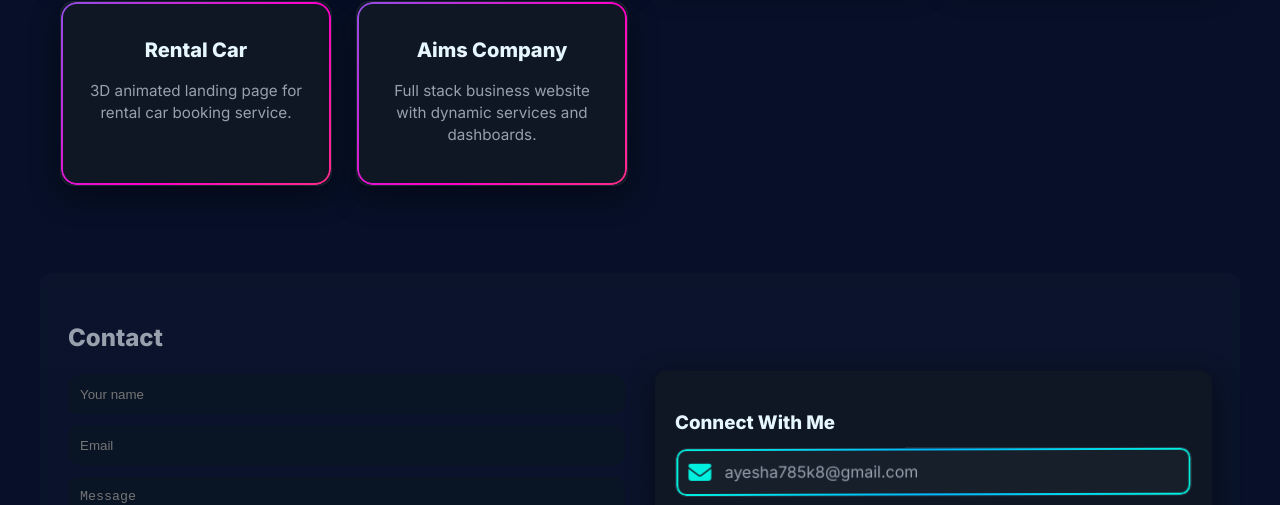
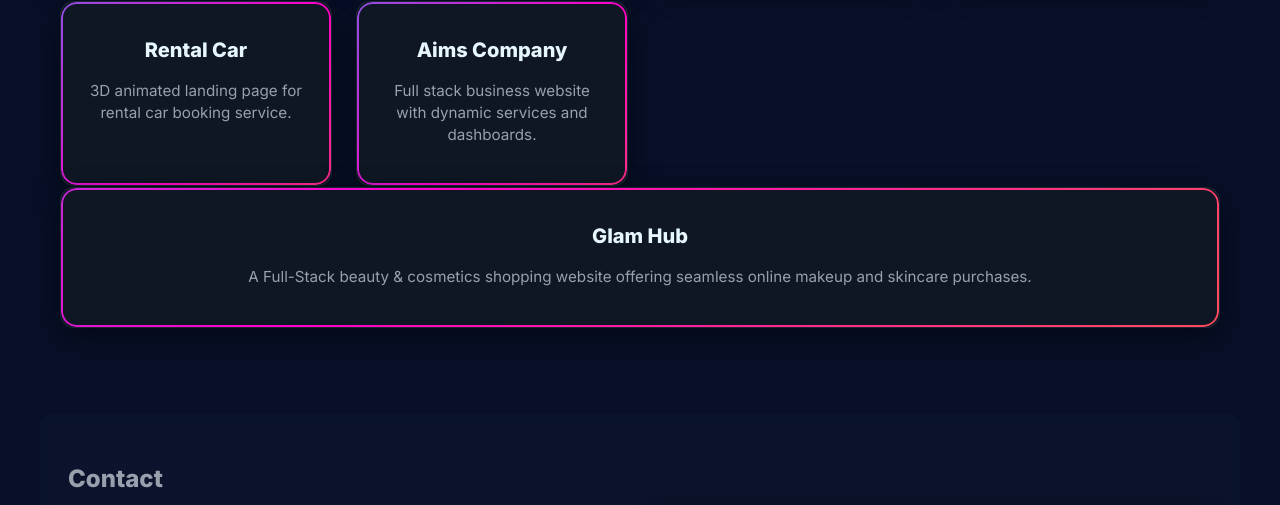
Before and after one commit to ayeshakhalid-dot/ayeshakhalid, a plain HTML site: page index.html in a window 1280 px wide. Shown: the part 2470-2975 px from the top of the page. Drawn offline with nearby package versions, Linux system fonts and the light colour scheme.

Commit message:
Update index.html

```diff
--- a/index.html
+++ b/index.html
@@ -200,6 +200,14 @@ s
       <p>Full stack business website with dynamic services and dashboards.</p>
     </div>
   </div>
+
+  <!-- Card 7 -->
+    <div class="project-card" data-video="https://drive.google.com/file/d/1w0Qo0DbBzwwq74D84ybUYJQN58xwcIUP/preview">
+      <h3>Glam Hub</h3>
+      <p>A Full-Stack beauty & cosmetics shopping website offering seamless online makeup and skincare purchases.</p>
+    </div>
+  </div>
+
 </section>
 
 <!-- Popup Modal -->
```
